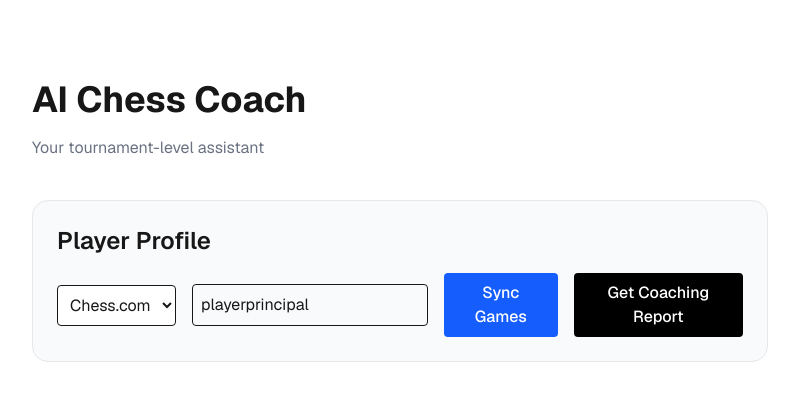
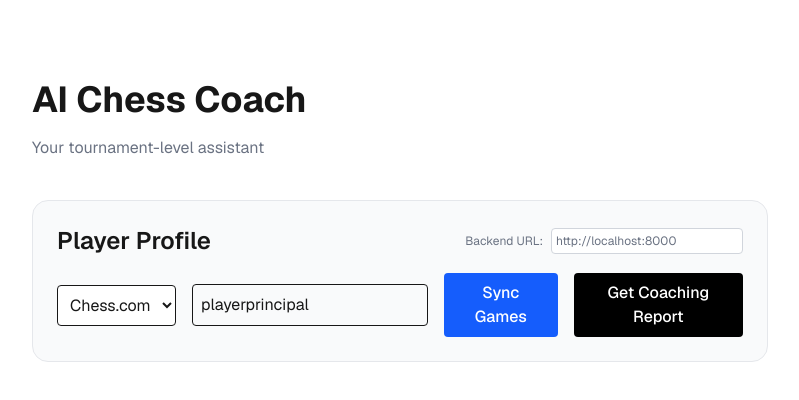
Before and after one commit to collins2008/chesstrainer, a Next.js app: page / in a window 1280 px wide. Shown: the top 400 px of the page, without its empty margins (240-1039 px from the left). Built offline with nearby package versions, Linux system fonts and the light colour scheme.

Commit message:
Add configurable API URL for ngrok support

```diff
--- a/src/app/page.tsx
+++ b/src/app/page.tsx
@@ -5,6 +5,7 @@ import { useState } from "react";
 export default function Home() {
   const [platform, setPlatform] = useState("chess.com");
   const [username, setUsername] = useState("playerprincipal");
+  const [apiUrl, setApiUrl] = useState("http://localhost:8000");
   const [report, setReport] = useState<any>(null);
   const [loading, setLoading] = useState(false);
   const [syncing, setSyncing] = useState(false);
@@ -14,7 +15,7 @@ export default function Home() {
     setSyncing(true);
     setError("");
     try {
-      const res = await fetch(`http://localhost:8000/sync/${platform}/${username}`, { method: "POST" });
+      const res = await fetch(`${apiUrl}/sync/${platform}/${username}`, { method: "POST" });
       const data = await res.json();
       if (data.status === "error") {
         setError(data.message);
@@ -32,7 +33,7 @@ export default function Home() {
     setError("");
     setReport(null);
     try {
-      const res = await fetch(`http://localhost:8000/report/${username}`);
+      const res = await fetch(`${apiUrl}/report/${username}`);
       const data = await res.json();
       if (data.status === "error") {
         setError(data.message);
@@ -54,7 +55,19 @@ export default function Home() {
 
       <main className="flex flex-col gap-8">
         <section className="bg-gray-50 dark:bg-zinc-900 p-6 rounded-2xl border border-gray-200 dark:border-zinc-800">
-          <h2 className="text-2xl font-semibold mb-4">Player Profile</h2>
+          <div className="flex justify-between items-center mb-4">
+            <h2 className="text-2xl font-semibold">Player Profile</h2>
+            <div className="flex items-center gap-2 text-xs text-gray-500">
+              <span>Backend URL:</span>
+              <input
+                type="text"
+                value={apiUrl}
+                onChange={(e) => setApiUrl(e.target.value)}
+                className="border p-1 rounded bg-white dark:bg-black dark:text-white w-48 border-gray-300 dark:border-gray-700"
+                placeholder="http://localhost:8000"
+              />
+            </div>
+          </div>
           <div className="flex flex-col sm:flex-row gap-4 items-center">
             <select
               value={platform}
```
